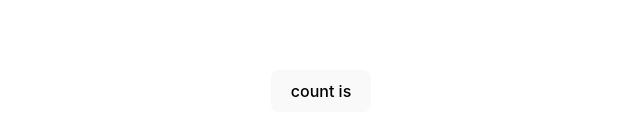
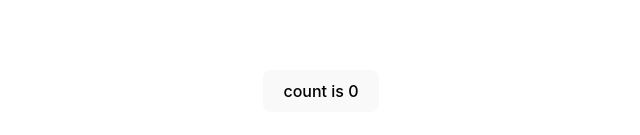
Before and after one commit to rk-ramkumar/react-redux, a React (Vite) app: page / in a window 1280 px wide. Shown: the part 309-444 px from the top of the page, without its empty margins (319-959 px from the left). Built offline with nearby package versions, Linux system fonts and the light colour scheme.

Commit message:
Bug fixed.

```diff
--- a/src/App.jsx
+++ b/src/App.jsx
@@ -3,9 +3,9 @@ import  { increament } from "./store";
 import { useDispatch, useSelector } from "react-redux";
 
 function App() {
-  const count = useSelector(state=> state.value);
+  const count = useSelector(state=> state.counter.value);
   const dispatch = useDispatch();
-
+  const todo = useSelector(console.log)
   return (
     <>
       <div className="card">
--- a/src/store/index.js
+++ b/src/store/index.js
@@ -1,8 +1,4 @@
-import {
-  createSlice,
-  configureStore,
-  nanoid,
-} from "@reduxjs/toolkit";
+import { createSlice, configureStore, nanoid } from "@reduxjs/toolkit";
 
 const couterSlice = createSlice({
   name: "counter",
@@ -36,10 +32,8 @@ const todoSlice = createSlice({
 export const { increament, decrement } = couterSlice.actions;
 export const { add } = todoSlice.actions;
 
-
 const store = configureStore({
-  reducer: couterSlice.reducer,
-  reducer: todoSlice.reducer,
+  reducer: { counter: couterSlice.reducer, todo: todoSlice.reducer },
 });
 
 export default store;
```
